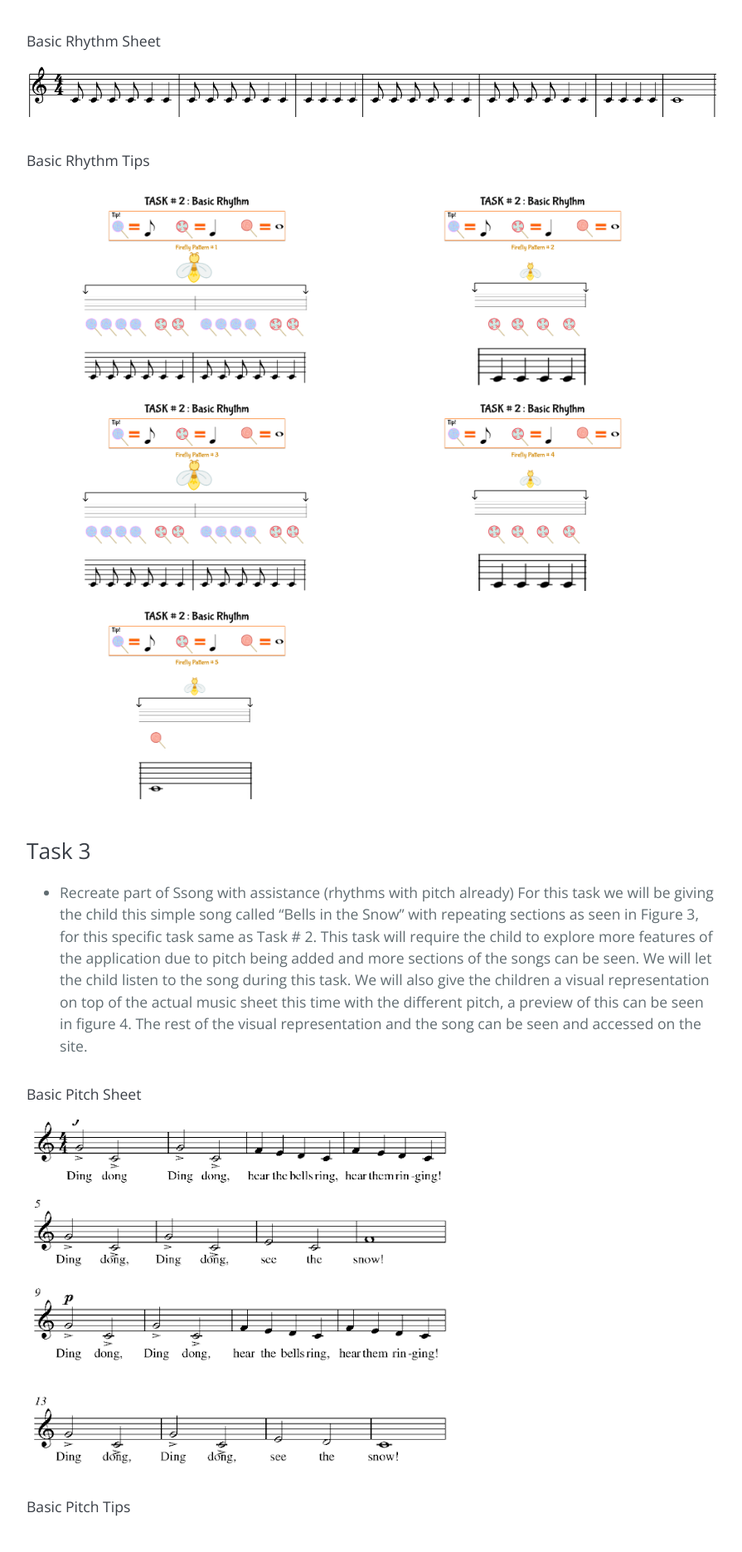
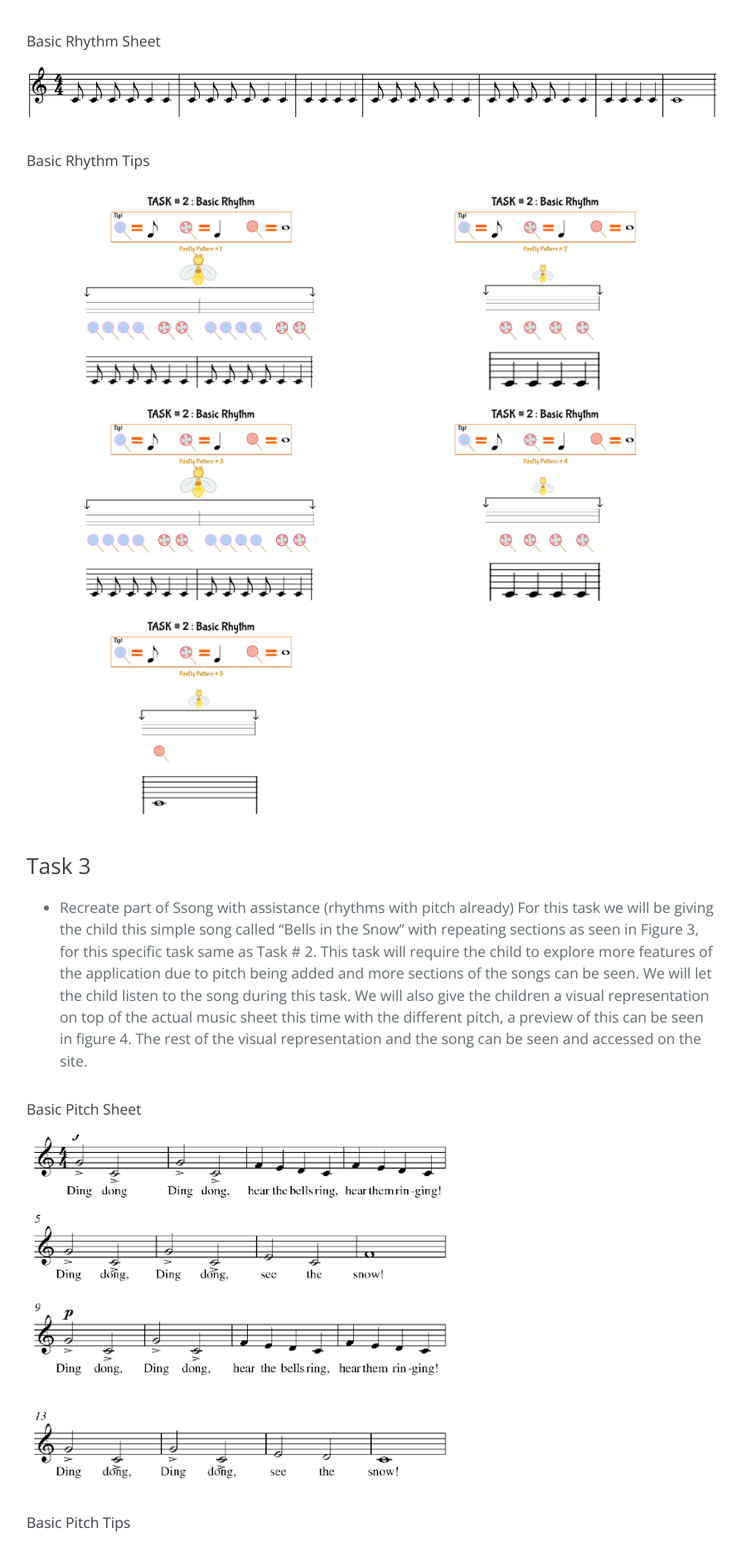
Before and after one commit to joshvalencia7/FireflyX, a Jekyll site: the page built from tasks.md, in a window 1280 px wide. Shown: the part 739-2609 px from the top of the page at 83% size, without its empty margins (192-1087 px from the left). Built offline with Jekyll 4.4.1, drawn with Linux system fonts in a browser that asks for light colours.

Commit message:
Update tasks.md

```diff
--- a/tasks.md
+++ b/tasks.md
@@ -14,11 +14,11 @@
 ![Basic Rhythm Sheet](/assets/img/figure1.png)
 
 #### Basic Rhythm Tips
-<img src="/FireflyX/assets/img/figure2.png" width="400"/> <img src="/FireflyX/assets/img/figure3.png" width="400"/>
+<img src="/FireflyX/assets/img/figure2.png" width="410"/> <img src="/FireflyX/assets/img/figure3.png" width="410"/>
 <!--![Basic Rhythm Tips](/assets/img/figure2.png) ![Basic Rhythm Tips2](/assets/img/figure3.png) -->
-<img src="/FireflyX/assets/img/figure4.png" width="400"/> <img src="/FireflyX/assets/img/figure5.png" width="400"/>
+<img src="/FireflyX/assets/img/figure4.png" width="410"/> <img src="/FireflyX/assets/img/figure5.png" width="410"/>
 <!--![Basic Rhythm Tips3](/assets/img/figure4.png) ![Basic Rhythm Tips4](/assets/img/figure5.png) -->
-<img src="/FireflyX/assets/img/figure6.png" width="400"/>
+<img src="/FireflyX/assets/img/figure6.png" width="410"/>
 <!--![Basic Rhythm Tips5](/assets/img/figure6.png) -->
 
 
```
